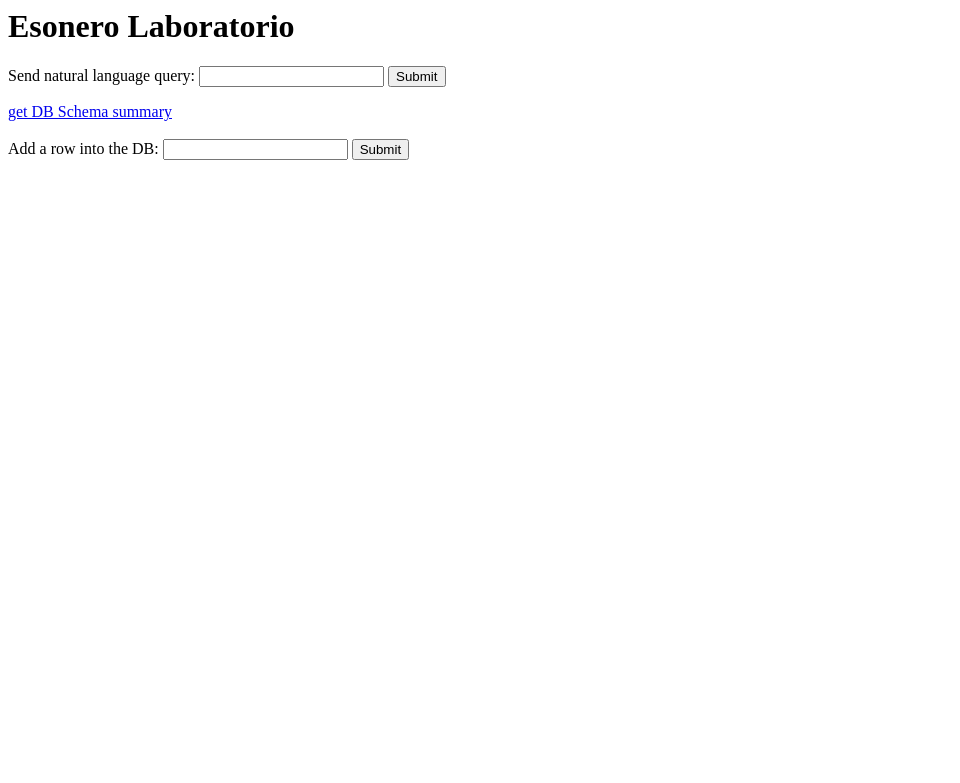
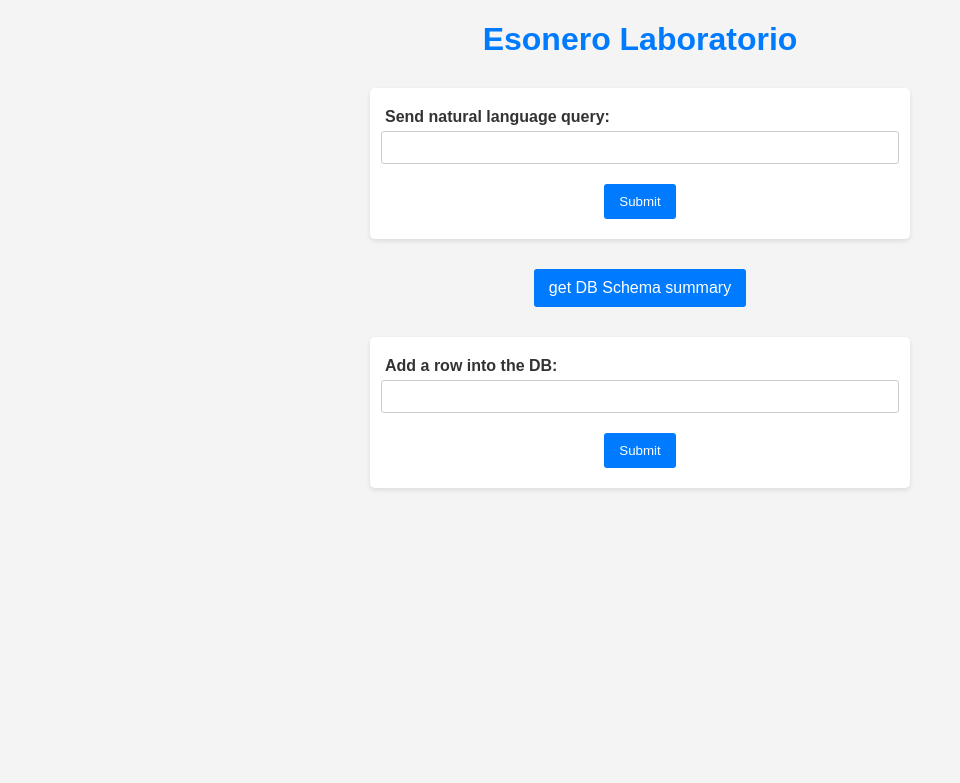
Before and after one commit to ValerioMax/Uni-Sapienza, a Python web app: template Laboratorio Ing Inf/Esonero_LAB/frontend/templates/index.html in a window 1280 px wide. Shown: the top 783 px of the page, without its empty margins (0-960 px from the left). Run offline with Jinja, Linux system fonts and the light colour scheme; the template is opened without the code that fills it, so the values that code supplies are empty.

Commit message:
aggiunto row update e stili css

```diff
--- a/Laboratorio Ing Inf/Esonero_LAB/frontend/requirements.txt
+++ b/Laboratorio Ing Inf/Esonero_LAB/frontend/requirements.txt
@@ -1,7 +1,7 @@
 fastapi
 uvicorn
 requests
+
 jinja2
 
-# non so se andrebbe usato ma così funziona
 python-multipart
--- /dev/null
+++ b/Laboratorio Ing Inf/Esonero_LAB/frontend/styles/styles.css
@@ -0,0 +1,70 @@
+body {
+    font-family: sans-serif;
+    margin: 20px;
+    background-color: #f4f4f4;
+    color: #333;
+}
+h1 {
+    color: #007bff;
+    text-align: center;
+    margin-bottom: 30px;
+}
+form {
+    background-color: #fff;
+    padding: 20px;
+    margin-bottom: 20px;
+    border-radius: 5px;
+    box-shadow: 0 2px 5px rgba(0, 0, 0, 0.1);
+    display: flex;
+    flex-direction: column;
+    align-items: center;
+    width: 70%;  /* Increased width */
+    max-width: 500px; /* Added maximum width */
+    margin-left: auto;
+    margin-right: auto;
+}
+label {
+    margin-right: 10px;
+    font-weight: bold;
+    margin-bottom: 5px;
+    width: 100%; /* Make labels take full width */
+    text-align: left; /* Align labels to the left */
+}
+input[type="text"] {
+    padding: 8px;
+    border: 1px solid #ccc;
+    border-radius: 3px;
+    width: 100%;
+    margin-bottom: 10px;
+}
+button[type="submit"], .link-button {
+    background-color: #007bff;
+    color: white;
+    padding: 10px 15px;
+    border: none;
+    border-radius: 3px;
+    cursor: pointer;
+    margin-left: 0;
+    margin-top: 10px;
+    text-decoration: none;
+    display: inline-block;
+    text-align: center;
+    width: auto; /*adjust width to content*/
+}
+button[type="submit"]:hover, .link-button:hover {
+    background-color: #0056b3;
+}
+a {
+    color: #007bff;
+    text-decoration: none;
+    display: block;
+    text-align: center;
+    margin-top: 10px;
+    margin-bottom: 30px;
+}
+a:hover {
+    text-decoration: underline;
+}
+div {
+    text-align: center;
+}
--- a/Laboratorio Ing Inf/Esonero_LAB/frontend/templates/index.html
+++ b/Laboratorio Ing Inf/Esonero_LAB/frontend/templates/index.html
@@ -1,3 +1,4 @@
+<!--
 <h1>Esonero Laboratorio</h1>
 
 <form action="/query" method="GET">
@@ -7,24 +8,7 @@
     <button type="submit">Submit</button><br>
 </form>
 
-{% if query_output %}
-    Query output: {{ query_output }}
-{% endif %}
-
-{% if error %}
-    Errore {{ error }}: {{ error_detail }}
-{% endif %}
-
 <a href="/schema">get DB Schema summary</a><br><br>
-
-{% if schema %}
-    Schema summary: {{ schema }}
-{% endif %}
-
-{% if error %}
-    Errore: {{ error }}
-{% endif %}
-
 
 <form action="/add_data" method="POST">
     <label for="add_data_input">Add a row into the DB:</label>
@@ -32,11 +16,35 @@
 
     <button type="submit">Submit</button><br>
 </form>
+-->
 
-{% if status and status == "ok" %}
-    Inserita linea ({{ data_line }}) con successo!
-{% endif %}
+<!DOCTYPE html>
+<html>
+<head>
+    <title>Esonero Laboratorio</title>
+    <link rel="stylesheet" href="./styles/styles.css">
+</head>
+<body>
+    <h1>Esonero Laboratorio</h1>
 
-{% if error %}
-    Errore {{ error }}: {{ error_detail }}
-{% endif %}
+    <div>
+        <form action="/query" method="GET">
+            <label for="query_input">Send natural language query:</label>
+            <input type="text" id="query_input" name="query_input">
+            <button type="submit">Submit</button>
+        </form>
+    </div>
+
+    <div>
+        <a href="/schema" class="link-button">get DB Schema summary</a>
+    </div>
+
+    <div style="text-align: center;">
+        <form action="/add_data" method="POST">
+            <label for="add_data_input">Add a row into the DB:</label>
+            <input type="text" id="add_data_input" name="data_line">
+            <button type="submit">Submit</button>
+        </form>
+    </div>
+</body>
+</html>
--- a/Laboratorio Ing Inf/Esonero_LAB/mariadb_init/init.sql
+++ b/Laboratorio Ing Inf/Esonero_LAB/mariadb_init/init.sql
@@ -1,11 +1,8 @@
--- da modificare e farlo con un for che parsa il file tsv
-
 CREATE DATABASE IF NOT EXISTS esonero_db;
 USE esonero_db
 
 CREATE TABLE movies (
-    id INT AUTO_INCREMENT PRIMARY KEY,
-    titolo VARCHAR(255) NOT NULL,
+    titolo VARCHAR(255) PRIMARY KEY,
     regista VARCHAR(255) NOT NULL,
     eta_autore INT,
     anno INT,
```
Also changed, not shown: Laboratorio Ing Inf/Esonero_LAB/backend/src/backend/backend.py (+18 -17 lines), Laboratorio Ing Inf/Esonero_LAB/backend/src/backend/utils/utils.py (+0 -14 lines), Laboratorio Ing Inf/Esonero_LAB/docker-compose.yaml (+15 -15 lines), Laboratorio Ing Inf/Esonero_LAB/frontend/src/frontend/frontend.py (+4 -6 lines), Laboratorio Ing Inf/Esonero_LAB/frontend/templates/query_output.html (+39 -0 lines), Laboratorio Ing Inf/Esonero_LAB/frontend/templates/row_insert.html (added, +54 -0 lines), Laboratorio Ing Inf/Esonero_LAB/frontend/templates/schema_summary.html (+39 -1 lines), 1 other file.
